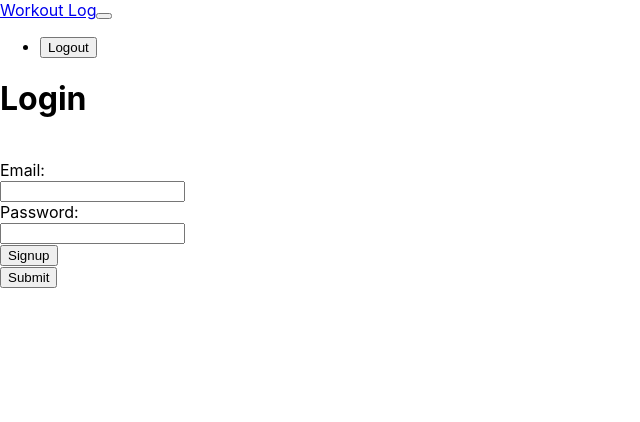
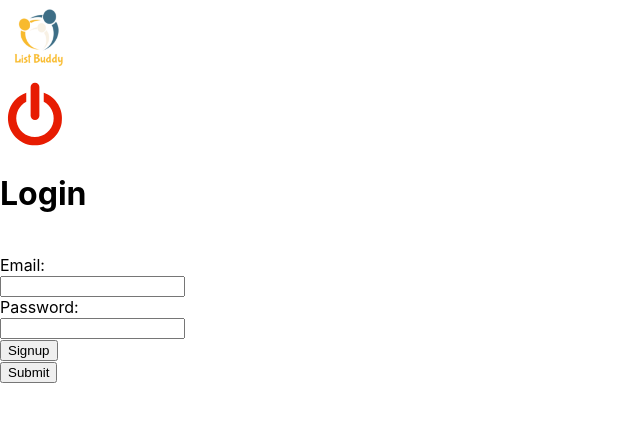
Before and after one commit to Seth-D-Mclaughlin/Todo-Client, a React (Create React App) app in the folder client/: page / in a window 1280 px wide. Shown: the top 422 px of the page, without its empty margins (0-640 px from the left). Built offline with nearby package versions, Linux system fonts and the light colour scheme.

Commit message:
added GET from server

```diff
--- a/client/src/App.js
+++ b/client/src/App.js
@@ -1,7 +1,10 @@
 import React, {useState, useEffect} from 'react';
+import "./App.css";
+import Typography from "@material-ui/core/Typography";
 import Sitebar from './Navbar/Navbar';
 import Auth from './Auth/Auth';
 import SplashIndex from './Splash/SplashIndex';
+import Tasks from './Splash/Tasks/Tasks';
 
 function App() {
 
@@ -10,13 +13,23 @@ function App() {
 
   const protectedView = () => {
     return sessionToken !== undefined ?
-      <SplashIndex token={sessionToken}/> :
-      <Auth/>
+      <Tasks token={sessionToken}/> :
+      <Auth updateToken={updateToken}/>
+  }
+
+  const updateToken = newToken => {
+    localStorage.setItem('token: ', newToken);
+    setSessionToken(newToken)
+  }
+
+  const clearToken = () => {
+    localStorage.clear();
+    setSessionToken(undefined);
   }
 
   return (
     <div >
-        <Sitebar setSession={setSessionToken} />
+        <Sitebar clearToken={clearToken} />
         {protectedView()}
     </div>
   );
--- a/client/src/Auth/Auth.jsx
+++ b/client/src/Auth/Auth.jsx
@@ -59,7 +59,7 @@ const Auth = (props) => {
         }
     })
     .then(res => res.json())
-    .then(json => console.log(json))
+    .then(json => props.updateToken(json.sessionToken))
 }
 
   return(
--- a/client/src/Navbar/Navbar.jsx
+++ b/client/src/Navbar/Navbar.jsx
@@ -1,36 +1,19 @@
-import React, {useState} from 'react';
-import { //1
-  Navbar,
-  NavbarBrand,
-  Collapse,
-  NavbarToggler,
-  Nav,
-  NavItem,
-  Button
-} from 'reactstrap';
+import React from 'react';
+import './Navbar.css';
+import logo from '../assets/logo.png';
+import Logout from './Logout/Logout'
 
-const Sitebar = (props) => {
-  const [isOpen, setIsOpen] = useState(false);
-  const toggle = () => {
-  let newIsOpen = !isOpen;
-  setIsOpen(newIsOpen);
-  }
+const Navbar = (props) => {
+    console.log('Navbar:', props)
+    return (
+        <div>
+            <nav>
+                <img id="logo" src={logo} alt="list buddy logo"/>
 
-  return (
-    <Navbar color="faded" light expand="md">
-      <NavbarBrand href="/">Workout Log</NavbarBrand>
-      <NavbarToggler onClick={toggle}/>
-      <Collapse isOpen={isOpen} navbar>
-        <Nav className="ml-auto" navbar>
-          <NavItem>
-            <Button onClick={props.clickLogout}>Logout</Button>
-          </NavItem>
-        </Nav>
-      </Collapse>
-    </Navbar>
-  )
+                <Logout clearToken={props.clearToken}/>
+            </nav>
+        </div>
+    )
 }
 
-
-
-export default Sitebar;
+export default Navbar;
--- a/client/src/Splash/SplashIndex.jsx
+++ b/client/src/Splash/SplashIndex.jsx
@@ -3,7 +3,6 @@ import React, { useEffect, useState } from "react";
 import TodoForm from "./TodoForm";
 import TodoList from "./TodoList";
 import { render } from "@testing-library/react";
-
 
 const LOCAL_STORAGE_KEY = "react-todo-list-todos";
 
--- /dev/null
+++ b/client/src/Splash/Tasks/Task/Task.jsx
@@ -0,0 +1,25 @@
+import React from 'react';
+
+const Task = (props) => {
+
+    console.log('Task:', props)
+
+    return(
+        <>
+
+        {props.task.map(task => {
+            return(
+                <tr key={task.id}>
+                    <td>{task.title}</td>
+                    <td>{task.notes}</td>
+                </tr>
+            )
+        })
+
+        }
+
+        </>
+    )
+}
+
+export default Task;
--- /dev/null
+++ b/client/src/Splash/Tasks/Tasks.jsx
@@ -0,0 +1,43 @@
+import React, {useState, useEffect} from 'react';
+import Task from './Task/Task';
+
+
+const Tasks = (props) => {
+
+    const [tasks, setTasks] = useState([])
+
+
+    useEffect(() => {
+        fetch('http://localhost:3001/task', {
+            method: 'GET',
+            headers: {
+                'Content-Type': 'application/json',
+                'Authorization': props.token
+            }
+        })
+        .then(res => res.json())
+        .then(json => setTasks(json))
+        .catch(err => console.log(err))
+    }, []);
+
+    return(
+        <table>
+            <thead>
+                <tr>
+                    <th>Todo</th>
+                    <th>Notes</th>
+                    <th>Important</th>
+                    <th>Complete</th>
+                </tr>
+            </thead>
+
+            <tbody>
+                {/* below we are telling our DOM to display our task component AND we are telling react to past down the prop so pie can use the prop*/}
+                <Task task={tasks}/>
+            </tbody>
+        </table>
+    )
+
+}
+
+export default Tasks;
--- a/client/src/Splash/Todo.jsx
+++ b/client/src/Splash/Todo.jsx
@@ -12,6 +12,7 @@ function Todo({ todo, toggleComplete, removeTodo }) {
   }
 
   return (
+    <div>
       <ListItem style={{ display: "flex" }}>
         <Checkbox checked={todo.completed} onClick={handleCheckboxClick} />
         <Typography
@@ -26,6 +27,7 @@ function Todo({ todo, toggleComplete, removeTodo }) {
           <CloseIcon />
         </IconButton>
       </ListItem>
+    </div>
   );
 }
 
--- a/client/src/Splash/TodoList.jsx
+++ b/client/src/Splash/TodoList.jsx
@@ -4,6 +4,7 @@ import Todo from "./Todo";
 
 function TodoList({ todos, removeTodo, toggleComplete }) {
   return (
+    <div>
       <List>
         {todos.map(todo => (
           <Todo
@@ -13,6 +14,7 @@ function TodoList({ todos, removeTodo, toggleComplete }) {
             toggleComplete={toggleComplete}/>
         ))}
       </List>
+    </div>
   );
 }
 
```
Also changed, not shown: client/src/Tasks/TaskCreate.jsx (deleted, +0 -17 lines), client/src/Tasks/TaskIndex.jsx (deleted), client/src/Tasks/TaskUpdate.jsx (deleted), client/src/Tasks/TaskView.jsx (deleted). Lines whose indentation alone changed are shown as unchanged.
